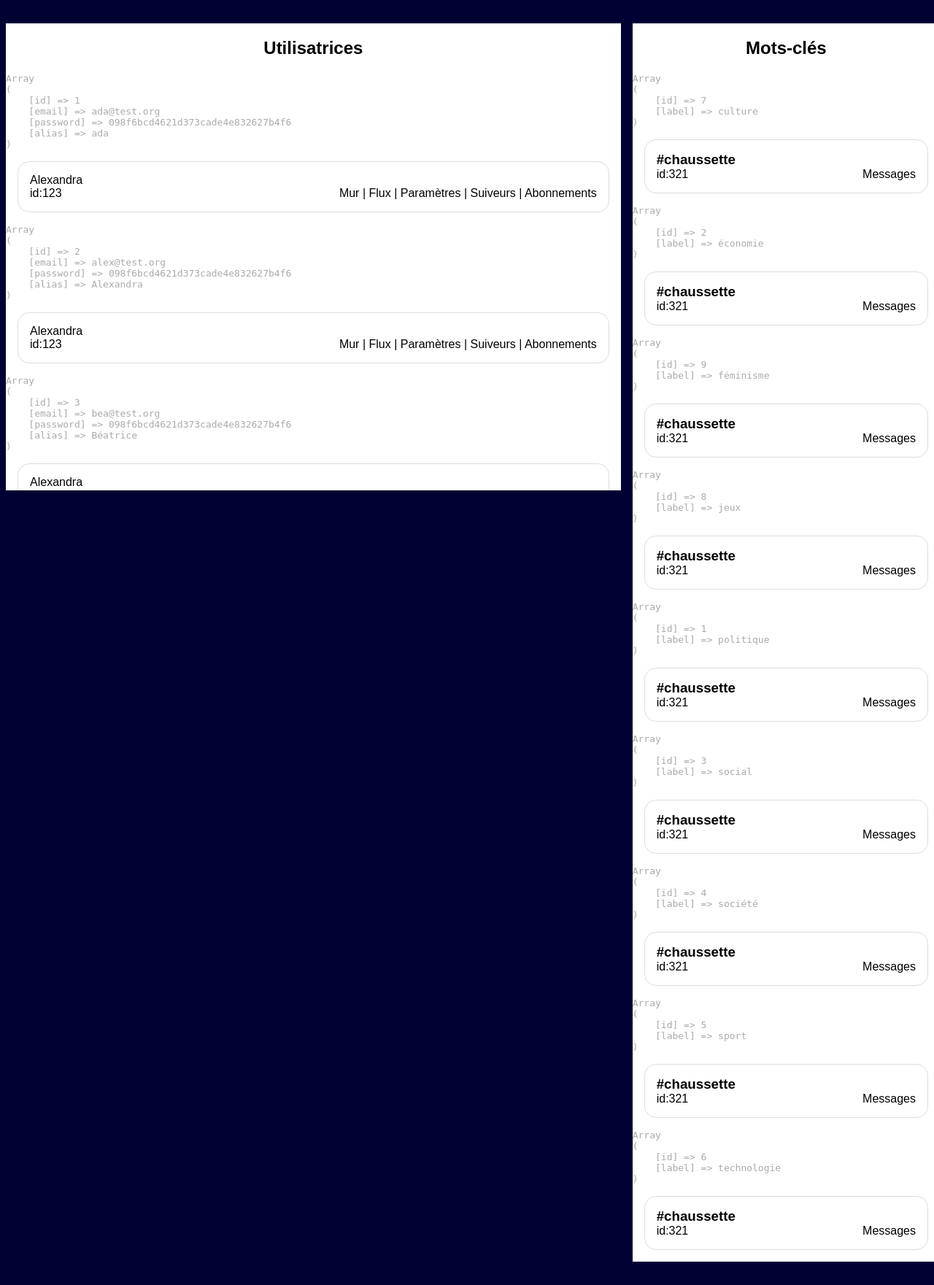
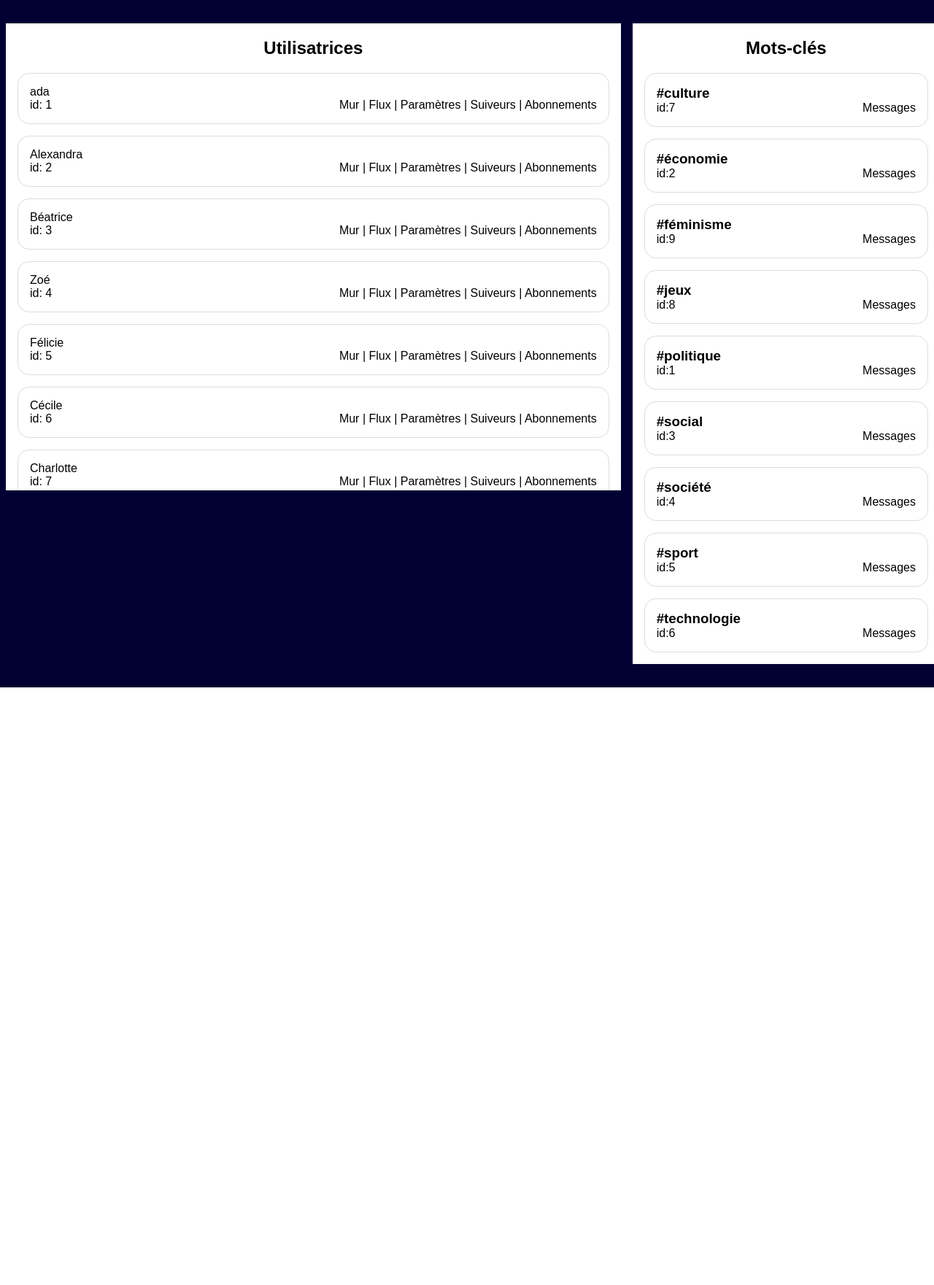
Before and after one commit to Ketsia793/resoc_n1, a PHP site: page /admin.php in a window 1280 px wide. Shown: the part 90-1851 px from the top of the page at 73% size. After the commit the page ends 1032 px from the top, so only its background shows below. Run offline with PHP 8.4, Linux system fonts and the light colour scheme; data comes from the database, SQL or seed files in the repository.

Commit message:
add: missing code

```diff
--- a/Niveau1/admin.php
+++ b/Niveau1/admin.php
@@ -31,7 +31,7 @@
          * Etape 1: Ouvrir une connexion avec la base de donnée.
          */
         // on va en avoir besoin pour la suite
-        $mysqli = new mysqli("localhost", "root", "root", "socialnetwork");
+        $mysqli = new mysqli("localhost", "root", "", "socialnetwork");
         //verification
         if ($mysqli->connect_errno)
         {
@@ -61,13 +61,13 @@
                  */
                 while ($tag = $lesInformations->fetch_assoc())
                 {
-                    echo "<pre>" . print_r($tag, 1) . "</pre>";
+                    // echo "<pre>" . print_r($tag, 1) . "</pre>";
                     ?>
                     <article>
-                        <h3>#chaussette</h3>
-                        <p>id:321</p>
+                        <h3>#<?php echo $tag['label'] ?></h3>
+                        <p>id:<?php echo $tag['id'] ?></p>
                         <nav>
-                            <a href="tags.php?tag_id=321">Messages</a>
+                            <a href="tags.php?tag_id=<?php echo $tag['id'] ?>">Messages</a>
                         </nav>
                     </article>
                 <?php } ?>
@@ -94,17 +94,17 @@
                  */
                 while ($tag = $lesInformations->fetch_assoc())
                 {
-                    echo "<pre>" . print_r($tag, 1) . "</pre>";
+                    // echo "<pre>" . print_r($tag, 1) . "</pre>";
                     ?>
                     <article>
-                        <h3>Alexandra</h3>
-                        <p>id:123</p>
+                        <h3><?php echo $tag['alias'] ?></h3>
+                        <p>id: <?php echo $tag['id'] ?></p>
                         <nav>
-                            <a href="wall.php?user_id=123">Mur</a>
-                            | <a href="feed.php?user_id=123">Flux</a>
-                            | <a href="settings.php?user_id=123">Paramètres</a>
-                            | <a href="followers.php?user_id=123">Suiveurs</a>
-                            | <a href="subscriptions.php?user_id=123">Abonnements</a>
+                            <a href="wall.php?user_id=<?php echo $tag['id'] ?>">Mur</a>
+                            | <a href="feed.php?user_id=<?php echo $tag['id'] ?>">Flux</a>
+                            | <a href="settings.php?user_id=<?php echo $tag['id'] ?>">Paramètres</a>
+                            | <a href="followers.php?user_id=<?php echo $tag['id'] ?>">Suiveurs</a>
+                            | <a href="subscriptions.php?user_id=<?php echo $tag['id'] ?>">Abonnements</a>
                         </nav>
                     </article>
                 <?php } ?>
```
Also changed, not shown: Niveau1/news.php (+9 -8 lines).
